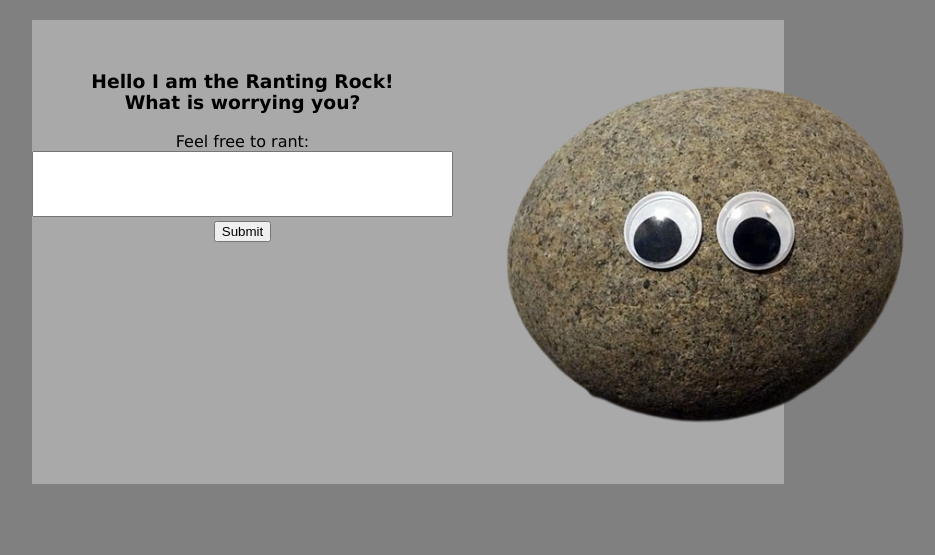
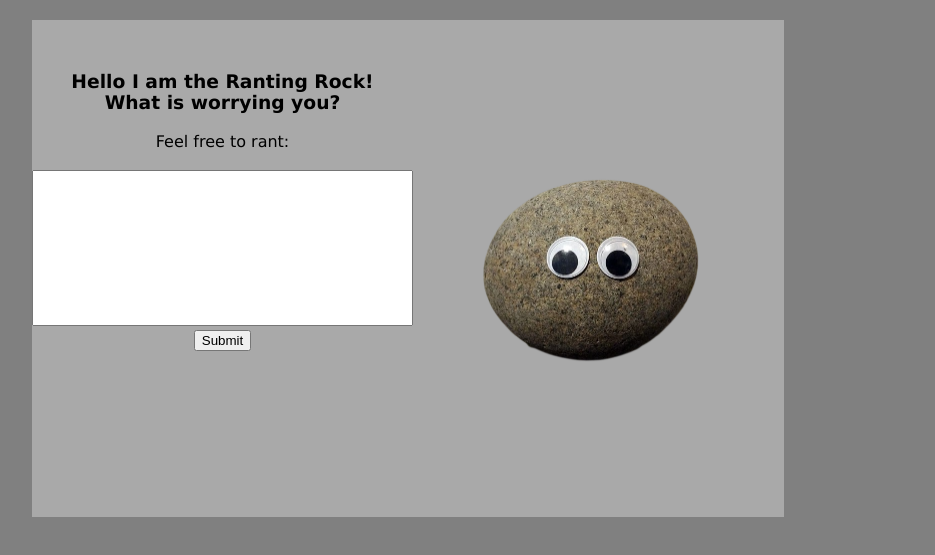
Before and after one commit to PatheticMustan/Blueprint_2023, a plain HTML site: page index.html in a window 1280 px wide. Shown: the part 137-692 px from the top of the page, without its empty margins (232-1167 px from the left). Drawn offline with Linux system fonts and the light colour scheme.

Commit message:
mvllrkfefv

```diff
--- a/css/index.css
+++ b/css/index.css
@@ -33,7 +33,7 @@ textarea {
     resize: none;
  }
 #rock {
-    height: 400;
+    height: 50%;
     border-radius: 12px;
 }
 
--- a/index.html
+++ b/index.html
@@ -33,9 +33,9 @@
         <div class="content">
             <div>
                 <h3>Hello I am the Ranting Rock!<br> What is worrying you?</h3>
-                <label>Feel free to rant: </label> <br>
-                <textarea id="rantbox" name="rantbox" rows="4" cols="50"></textarea> <br>
-                <button id="submitbutton" onclick="submit()">Submit</button>
+                <label>Feel free to rant: <br> </label> <br>
+                <textarea id="rantbox" name="rantbox" rows="10" cols="45"></textarea> <br>
+                <button id="submitbutton" onclick="submit">Submit</button>
             </div>
 
             <div class="ultracenter">
--- a/js/index.js
+++ b/js/index.js
@@ -1,5 +1,5 @@
 // code to make textarea auto-resize
-const tx = document.getElementsByTagName("textarea");
+const tx = document.getElementsByTagName("textarea")[0];
 for (let i = 0; i < tx.length; i++) {
   tx[i].setAttribute("style", "height:" + (tx[i].scrollHeight) + "px;overflow-y:hidden;");
   tx[i].addEventListener("input", OnInput, false);
@@ -9,3 +9,7 @@ function OnInput() {
   this.style.height = 0;
   this.style.height = (this.scrollHeight) + "px";
 }
+
+function submit() {
+  tx.readOnly=true
+}
```
